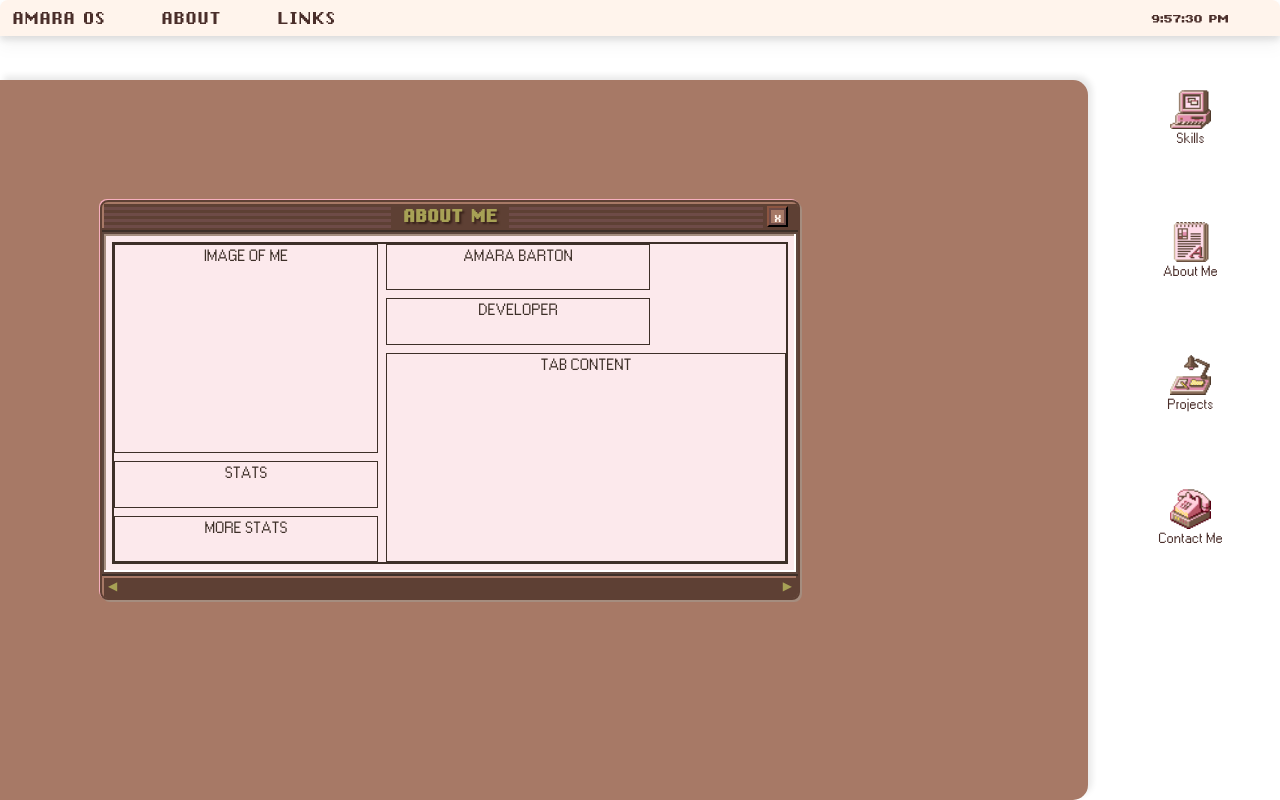
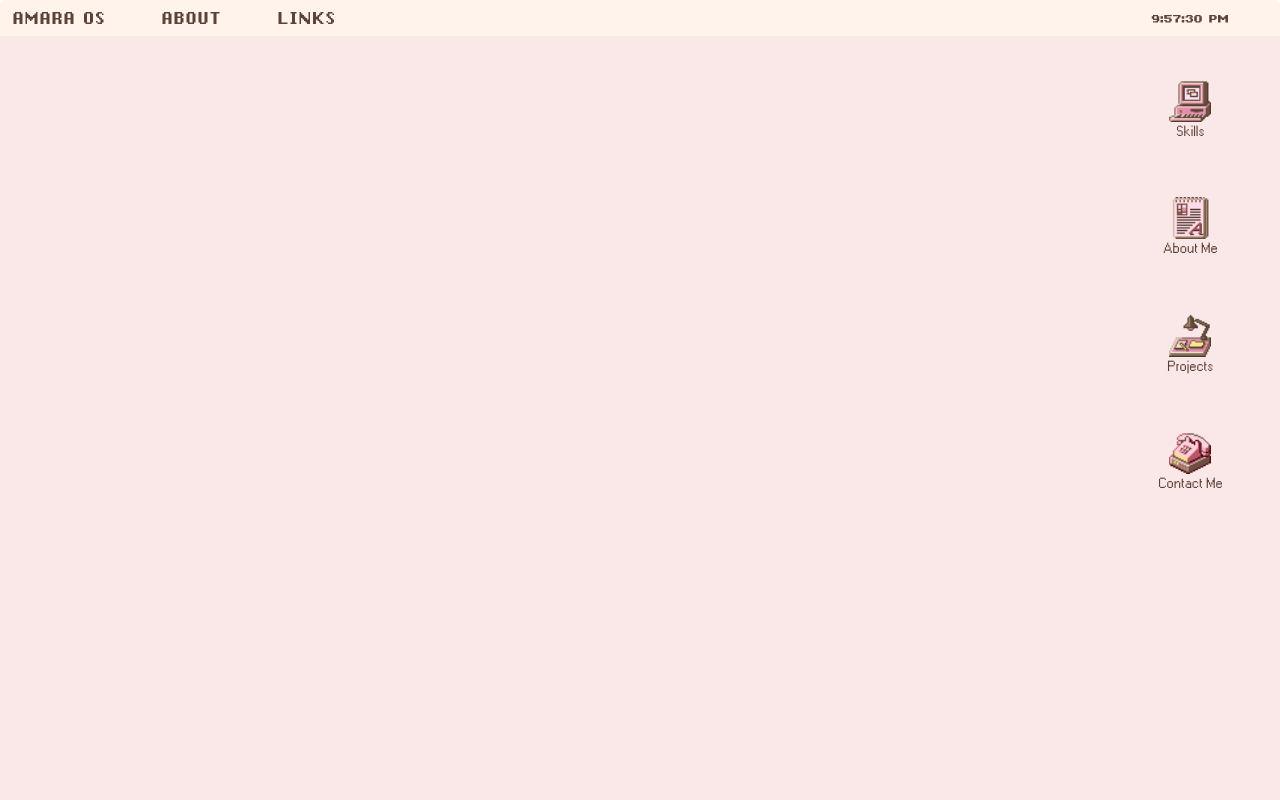
Before and after one commit to codemelonn/portfolio, a website: page src/index.html in a window 1280 px wide. Drawn offline with nearby package versions, Linux system fonts and the light colour scheme; files that its build step writes are made by us from their sources.

Commit message:
updates and changes

```diff
--- a/src/css/styles.css
+++ b/src/css/styles.css
@@ -61,6 +61,8 @@
 .pane-filler {
     box-shadow: 4px -4px 6px rgba(0, 0, 0, 0.09);
 }
+
+
 
 :root {
     /* Soft Neutrals */
--- a/src/index.html
+++ b/src/index.html
@@ -13,7 +13,7 @@
 
     <script>
         document.addEventListener("DOMContentLoaded", () => {
-            loadhtml("about_me");
+            loadhtml("");
         });
     </script>
 
@@ -26,7 +26,7 @@
                 <!-- begin top-bar-container -->
                 <!-- emulates the top part of a desktop -->
                 <div
-                    class="top-bar-container fixed bg-vanillaCream drop-shadow-lg z-1 w-full h-9 rounded-t-lg"
+                    class="top-bar-container fixed bg-vanillaCream z-10 w-full h-9 rounded-t-md"
                 >
                     <!-- top bar elements here  -->
                     <div class="top-bar h-9 flex flex-row text-xl">
@@ -53,11 +53,6 @@
                     <div
                         class="left-pane w-[86%] flex flex-row justify-center text-center pt-[15%]"
                     >
-                        <!-- Pane filler -->
-                        <div
-                            class="pane-filler bg-milkTeaBrown absolute bottom-0 left-0 w-[85%] h-[90%] rounded-tr-[15px] rounded-br-[15px] z-0"
-                        ></div>
-
                         <!-- Welcome Screen -->
                         <div id="welcome-screen" class="window hidden z-10 w-[500px] h-[200px]">
                             <div class="title-bar">
@@ -80,17 +75,20 @@
                             <div class="title-bar">
                                 <div class="title-bar-text pl-3"></div>
                                 <div class="title-bar-controls">
-                                    <button aria-label="Minimize">_</button>
-                                    <button aria-label="Maximize">□</button>
                                     <button aria-label="Close" class="close-window">✕</button>
                                 </div>
                             </div>
                             <div class="window-body h-[500px] overflow-y-auto"></div>
+                            <div class="window-footer">
+                                <div class="scroll-left">◀</div>
+                                <div class="scroll-bar"></div>
+                                <div class="scroll-right">▶</div>
+                            </div>
                         </div>
 
                         <!-- ABOUT ME PAGE -->
                         <div
-                            class="window hidden w-[700px] h-[400px] fixed left-[100px] top-[200px]"
+                            class="window hidden w-[800px] h-[450px] fixed left-[50px] top-[100px]"
                             data-page="about_me"
                         >
                             <div class="title-bar font-blockBlueprint text-2xl">
@@ -99,7 +97,7 @@
                                     <button class="close-window">x</button>
                                 </div>
                             </div>
-                            <div class="window-body h-[86.4%]"></div>
+                            <div class="window-body h-[88%]"></div>
                             <div class="window-footer">
                                 <div class="scroll-left">◀</div>
                                 <div class="scroll-bar"></div>
@@ -135,6 +133,11 @@
                                 </div>
                             </div>
                             <div class="window-body"></div>
+                            <div class="window-footer">
+                                <div class="scroll-left">◀</div>
+                                <div class="scroll-bar"></div>
+                                <div class="scroll-right">▶</div>
+                            </div>
                         </div>
                     </div>
 
@@ -148,14 +151,6 @@
                         <div
                             class="group relative mb-[50px] px-2 py-1 w-full flex flex-col items-center justify-center"
                             data-page="skills"
-                            style="
-                                width: 6.5vw;
-                                height: 6.5vw;
-                                min-width: 60px;
-                                min-height: 60px;
-                                max-width: 90px;
-                                max-height: 90px;
-                            "
                         >
                             <div
                                 class="absolute inset-0 rounded-sm border border-dotted border-[#a58d7f]/60 bg-[#a58d7f]/10 opacity-0 group-hover:opacity-100 pointer-events-none z-0"
@@ -179,14 +174,6 @@
                         <div
                             class="group relative mb-[50px] px-2 py-1 w-full flex flex-col items-center justify-center"
                             data-page="about_me"
-                            style="
-                                width: 6.5vw;
-                                height: 6.5vw;
-                                min-width: 60px;
-                                min-height: 60px;
-                                max-width: 90px;
-                                max-height: 90px;
-                            "
                         >
                             <div
                                 class="absolute inset-0 rounded-sm border border-dotted border-[#a58d7f]/60 bg-[#a58d7f]/10 opacity-0 group-hover:opacity-100 pointer-events-none z-0"
@@ -210,14 +197,6 @@
                             class="group relative mb-[50px] px-2 py-1 w-full flex flex-col items-center justify-center"
                             data-page="projects"
                             data-title="PROJECTS"
-                            style="
-                                width: 6.5vw;
-                                height: 6.5vw;
-                                min-width: 60px;
-                                min-height: 60px;
-                                max-width: 90px;
-                                max-height: 90px;
-                            "
                         >
                             <div
                                 class="absolute inset-0 rounded-sm border border-dotted border-[#a58d7f]/60 bg-[#a58d7f]/10 opacity-0 group-hover:opacity-100 pointer-events-none z-0"
@@ -241,14 +220,6 @@
                             class="group relative mb-[50px] px-2 py-1 w-full flex flex-col items-center justify-center"
                             data-page="contact_me"
                             data-title="CONTACT ME"
-                            style="
-                                width: 6.5vw;
-                                height: 6.5vw;
-                                min-width: 60px;
-                                min-height: 60px;
-                                max-width: 90px;
-                                max-height: 90px;
-                            "
                         >
                             <div
                                 class="absolute inset-0 rounded-sm border border-dotted border-[#a58d7f]/60 bg-[#a58d7f]/10 opacity-0 group-hover:opacity-100 pointer-events-none z-0"
--- a/src/pages/about_me.html
+++ b/src/pages/about_me.html
@@ -3,14 +3,20 @@
     <head>
         <meta charset="UTF-8" />
         <meta name="viewport" content="width=device-width, initial-scale=1.0" />
+        <link rel="stylesheet" href="/src/css/styles.css">
+        <link rel="stylesheet" href="/src/css/about_me.css">
         <title>About Me</title>
     </head>
     <body class="h-screen">
         <div class="screen-container h-full border">
-            <div class="border h-full grid grid-cols-5 grid-rows-6 gap-2">
+            <div class="border h-full grid grid-cols-5 grid-rows-6 gap-2 p-2">
 
                 <!-- PORTFOLIO IMAGE -->
-                <div class="border col-span-2 row-span-4">IMAGE OF ME</div>
+                <div class="border col-span-2 row-span-4">
+                    <div class="image-container h-full w-full">
+                        <img src="/assets/images/profile_pic_1.png" alt="image of me" class="w-[100%] object-cover max-h-[100%] ">
+                    </div>
+                </div>
 
                 <!-- PLAYER STATS -->
                 <div class="border col-span-2 col-start-1 row-start-5">STATS</div>
--- a/tailwind.config.js
+++ b/tailwind.config.js
@@ -5,19 +5,20 @@ module.exports = {
         colors: {
             // BROWNS / NEUTRALS
             vanilla: "#fff9f5",
-            vanillaCream: "#fff4ec",
+            vanillaCream: "#fff3ec",
             sailboatMarina: "#f2ead5",
             bone: "#e6d7c4",
             tan: "#cfbb9a",
-            milkTeaBrown: "#a77966",
+            milkTeaBrown: "#a58d7f",
             milkBrown: "#a2756c",
             ashyBrown: "#5e473d",
             coffeeBrown: "#5e4034",
             cocoaBrown: "#6e4b47",
-            cocoaText: "#4a2e2a",
+            cocoaText: "#5c4238",
             ink: "#38221a",
             inkBlack: "#2f1e1e",
             cafeNoir: "#4b3d1a",
+            blushMilk: '#fae7e7',
 
             // GREENS / EARTH TONES
             mintGlint: "#d0eed6",
```
Also changed, not shown: src/css/about_me.css (added), 3 other files.
